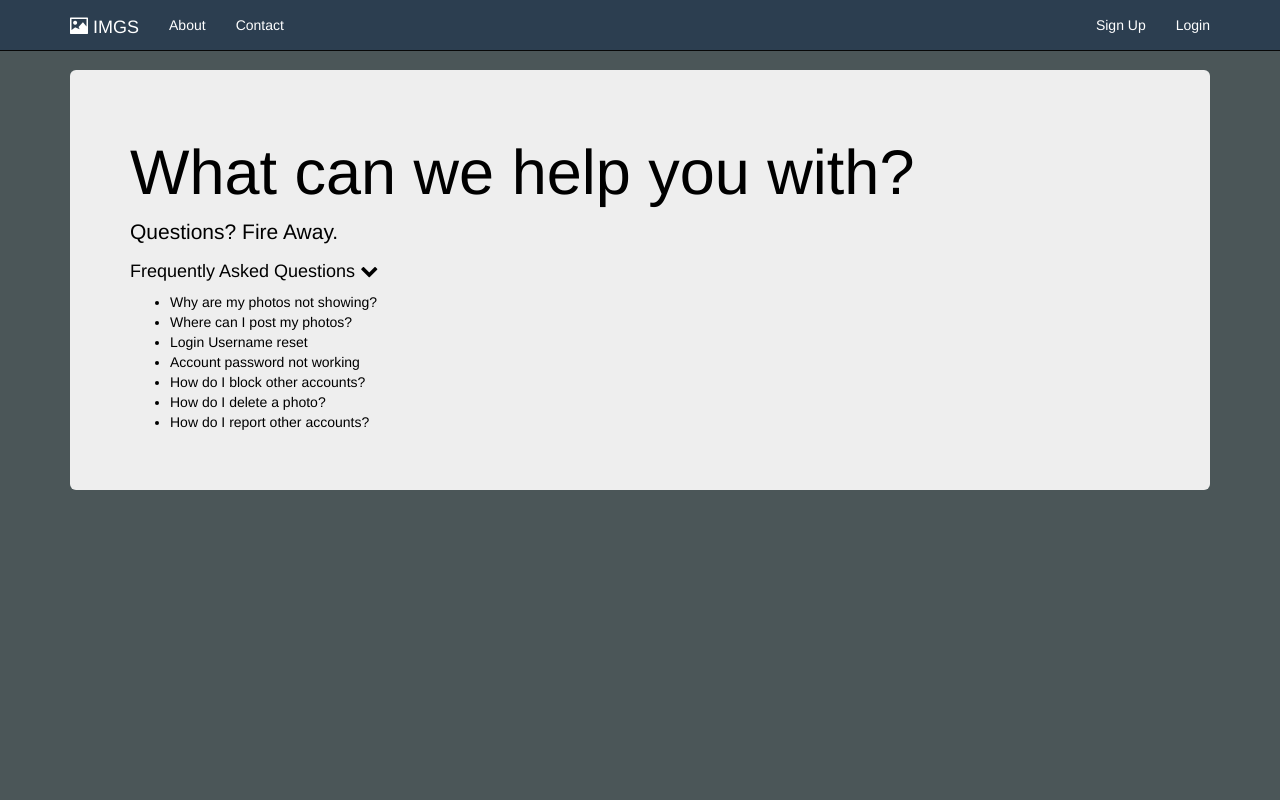
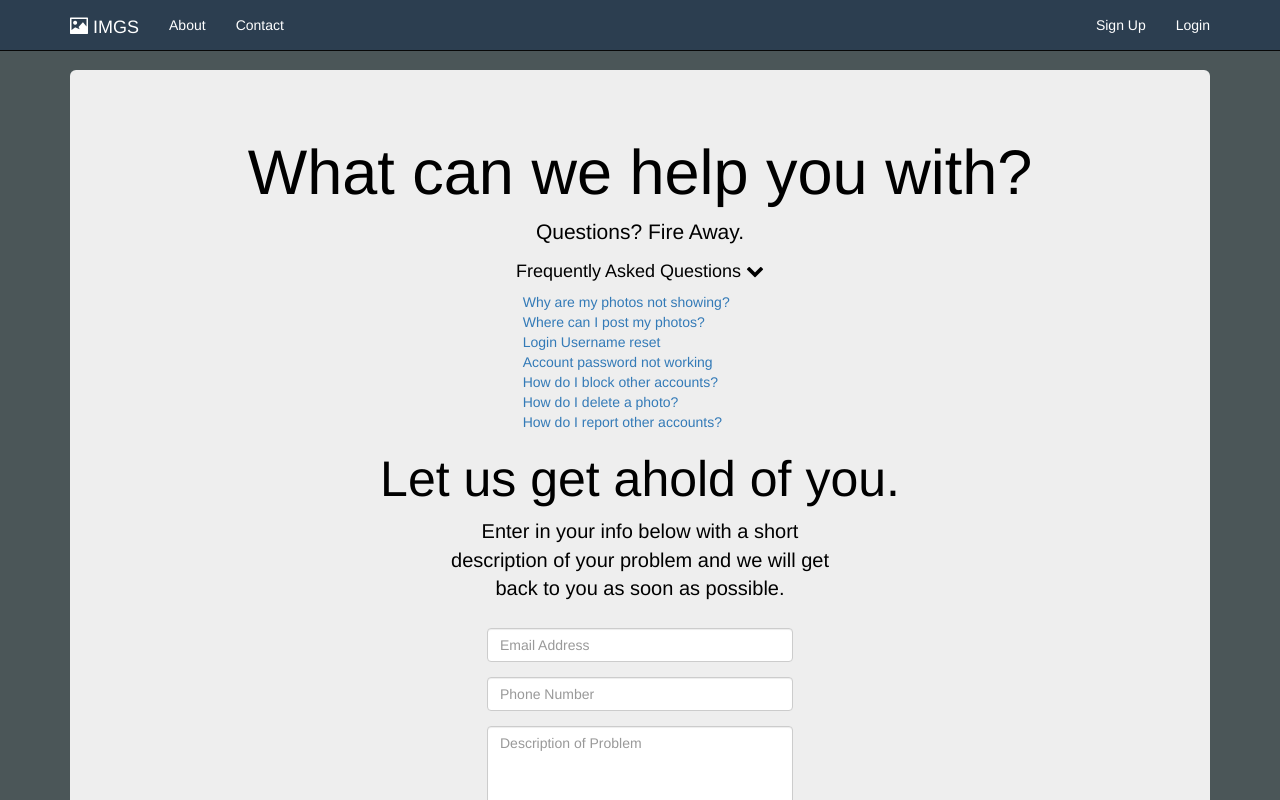
Before and after one commit to SSelke/image-gallary, a plain HTML site: page contact.html in a window 1280 px wide. Both pictures are taken after a click on the element "Frequently Asked Questions". Shown: the top 800 px of the page. Drawn offline with nearby package versions, Linux system fonts and the light colour scheme.

Commit message:
Finished the contact page

```diff
--- a/contact.html
+++ b/contact.html
@@ -32,23 +32,51 @@
 	</nav>
 
 	<div class="container">
+		<div class="wrapper"></div>
 			<div class="jumbotron">
 				<section>
 					<h1>What can we help you with?</h1>
 					<p>Questions? Fire Away.</p>
+
+					<!-- <button> --><h4>Frequently Asked Questions <i class="fa fa-chevron-right"></i></h4>
+						<div class="centered"><!-- </button> -->
+							<ul class="faq">
+								<a href="#"><li>Why are my photos not showing?</li></a>
+								<a href="#"><li>Where can I post my photos?</li></a>
+								<a href="#"><li>Login Username reset</li></a>
+								<a href="#"><li>Account password not working</li></a>
+								<a href="#"><li>How do I block other accounts?</li></a>
+								<a href="#"><li>How do I delete a photo?</li></a>
+								<a href="#"><li>How do I report other accounts?</li></a>
+							</ul>
+						</div>
 				</section>
 				<section>
-				<!-- <button> --><h4>Frequently Asked Questions <i class="fa fa-chevron-right"></i></h4><!-- </button> -->
-				<ul class="faq">
-					<li>Why are my photos not showing?</li>
-					<li>Where can I post my photos?</li>
-					<li>Login Username reset</li>
-					<li>Account password not working</li>
-					<li>How do I block other accounts?</li>
-					<li>How do I delete a photo?</li>
-					<li>How do I report other accounts?</li>
-				</ul>
+					<h2>Let us get ahold of you.</h2>
+					<p class="description">Enter in your info below with a short description of your problem and we will get back to you as soon as possible.</p>
+					<div class="container">
+					    <div class="row">
+					        <div style="width: 30%; margin: 25px auto;">
+					            <form action="" method="">
+					                <div class="form-group">
+					                    <input class="form-control" type="email" placeholder="Email Address" name="email">
+					                </div>
+					                <div class="form-group">
+					                    <input class="form-control" type="text" placeholder="Phone Number" name="phone">
+					                </div>
+					                <div class="form-group">
+					                    <textarea class="form-control" placeholder="Description of Problem" rows="4" cols="4"></textarea>
+					                </div>
+					                <div></div>
+					                <div class="form-group">
+					                    <button class="btn btn-lg btn-primary btn-block">Submit!</button>
+					                </div>
+					            </form>
+					        </div>
+					    </div>
+					</div>
 				</section>
+			</div>
 		</div>
 	</div>
 <script src="https://code.jquery.com/jquery-2.1.4.js"></script>
--- a/css/contact.css
+++ b/css/contact.css
@@ -1,12 +1,41 @@
+* {
+	padding: 0;
+	margin: 0;
+}
+
 body{
 	background: #4b5658;
 	padding-top: 70px;
 	color: black;
 }
 
+h1,h2,h4,p {
+	text-align: center;
+}
+
+h2 {
+	font-size: 50px;
+}
+
+ul.faq {
+	width: 23%;
+	margin: 0 auto;
+	list-style: none;
+}
+
+p.description {
+	font-size: 20px;
+	margin: 0 auto;
+	width: 400px;
+}
+
+.centered {
+	margin: 0 auto;
+}
+
 .faq {
 	display: none;
-}
+ }
 
 .explore-button:hover {
 	color: white;
```
Lines whose indentation alone changed are shown as unchanged.
